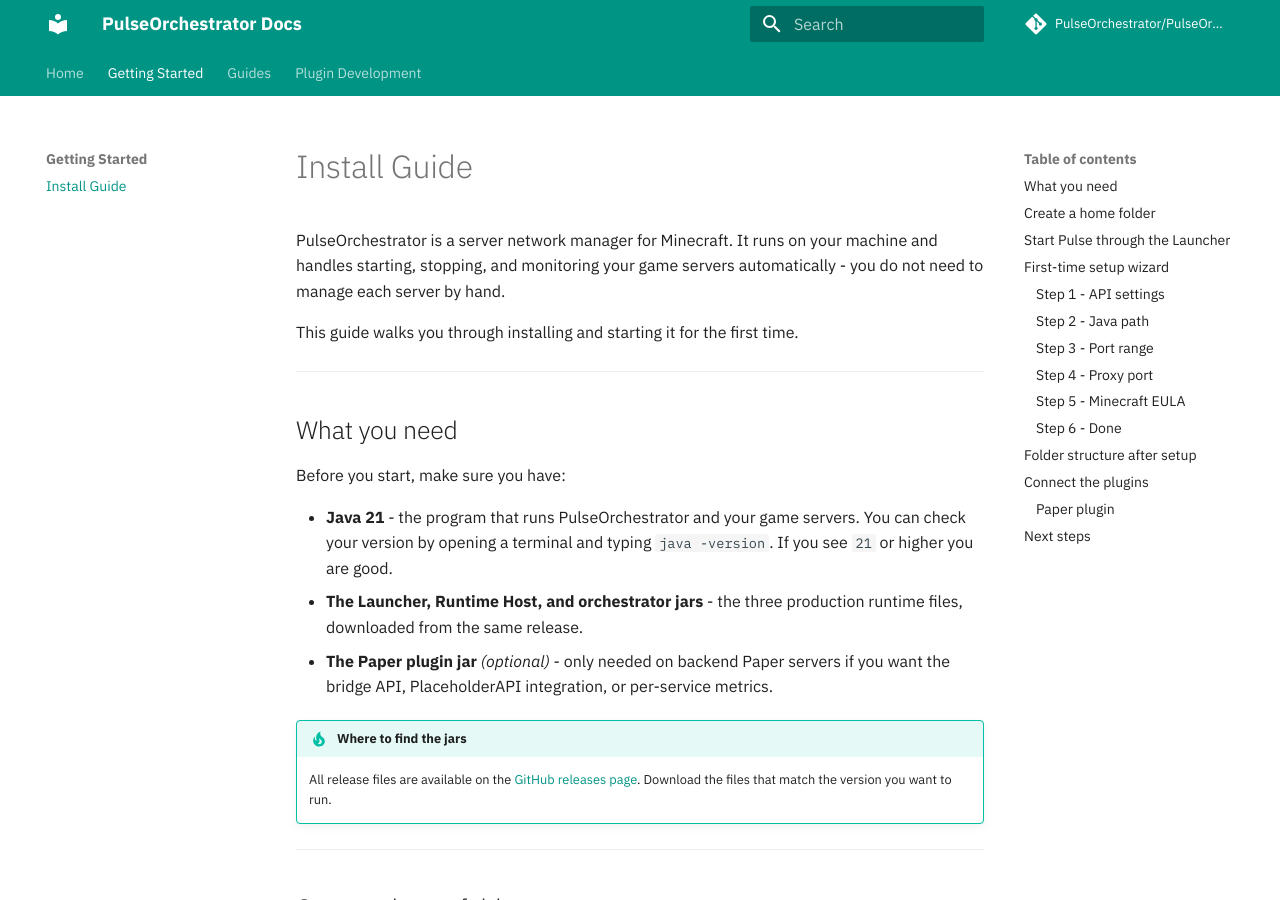
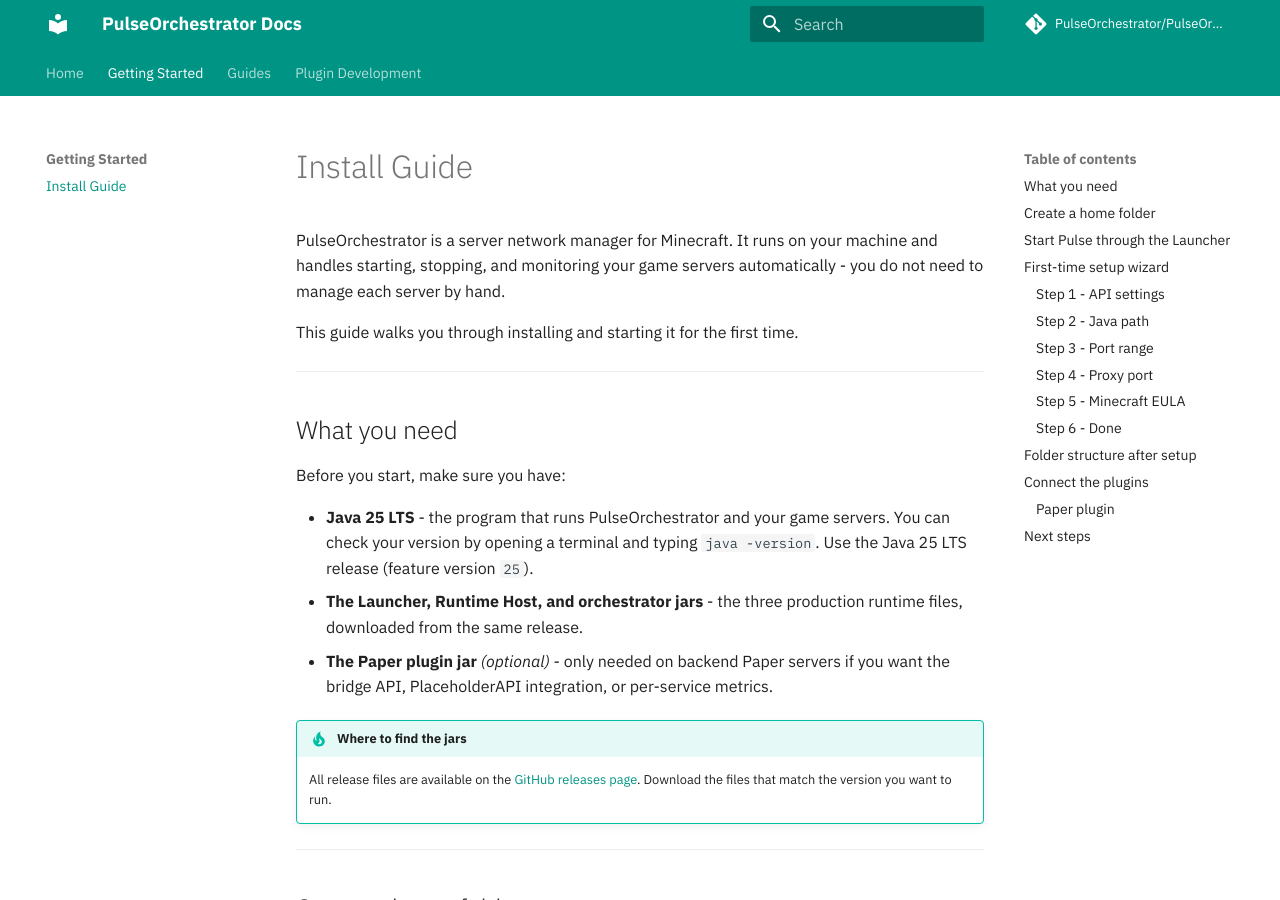
Before and after one commit to PulseOrchestrator/PulseOrchestrator, an MkDocs documentation site: the page built from docs/getting-started/install.md, in a window 1280 px wide and 900 px high. Built offline with MkDocs 1.6.1 and Material for MkDocs 9.7.7, drawn with Linux system fonts in a browser that asks for light colours; comment, search, counter and statistics services are not loaded; the version menu is left out; some of the changed text lies outside the part shown.

Commit message:
docs: require Java 25 LTS for current Core builds

```diff
--- a/docs/getting-started/install.md
+++ b/docs/getting-started/install.md
@@ -10,7 +10,7 @@
 
 Before you start, make sure you have:
 
-- **Java 21** - the program that runs PulseOrchestrator and your game servers. You can check your version by opening a terminal and typing `java -version`. If you see `21` or higher you are good.
+- **Java 25 LTS** - the program that runs PulseOrchestrator and your game servers. You can check your version by opening a terminal and typing `java -version`. Use the Java 25 LTS release (feature version `25`).
 - **The Launcher, Runtime Host, and orchestrator jars** - the three production runtime files, downloaded from the same release.
 - **The Paper plugin jar** *(optional)* - only needed on backend Paper servers if you want the bridge API, PlaceholderAPI integration, or per-service metrics.
 
@@ -92,7 +92,7 @@
 PulseOrchestrator needs to know where Java is installed so it can launch game servers.
 
 - Typing just `java` works if Java is in your system PATH (this is the default on most setups).
-- If that does not work, provide the full path: for example `C:\Program Files\Java\jdk-21\bin\java.exe` on Windows or `/usr/bin/java` on Linux.
+- If that does not work, provide the full path: for example `C:\Program Files\Java\jdk-25\bin\java.exe` on Windows or `/usr/bin/java` on Linux.
 
 You also set default memory limits here:
 
```
Also changed, not shown: docs/guides/configuration.md (+1 -1 lines), docs/guides/updates.md (+1 -1 lines).
